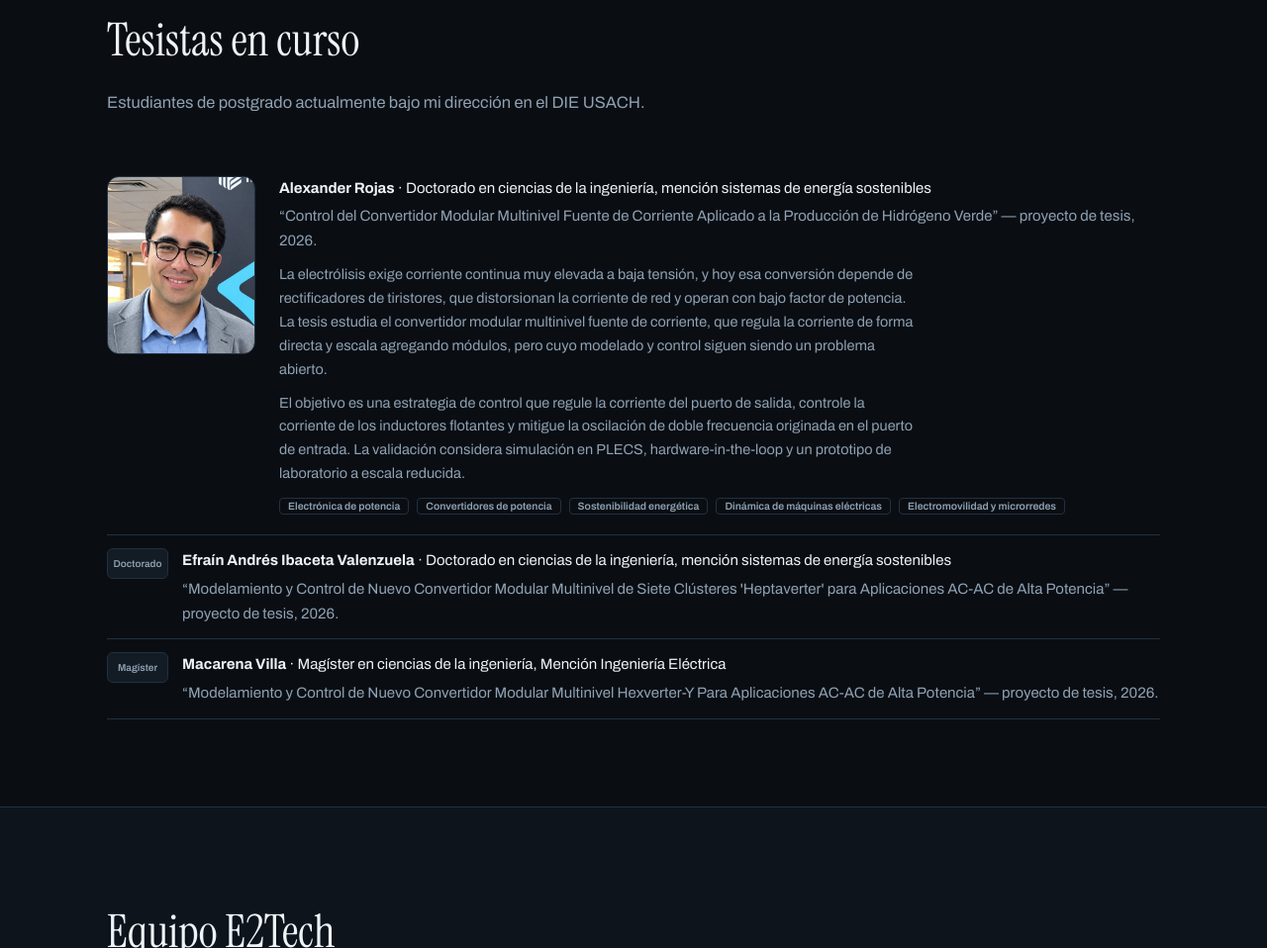
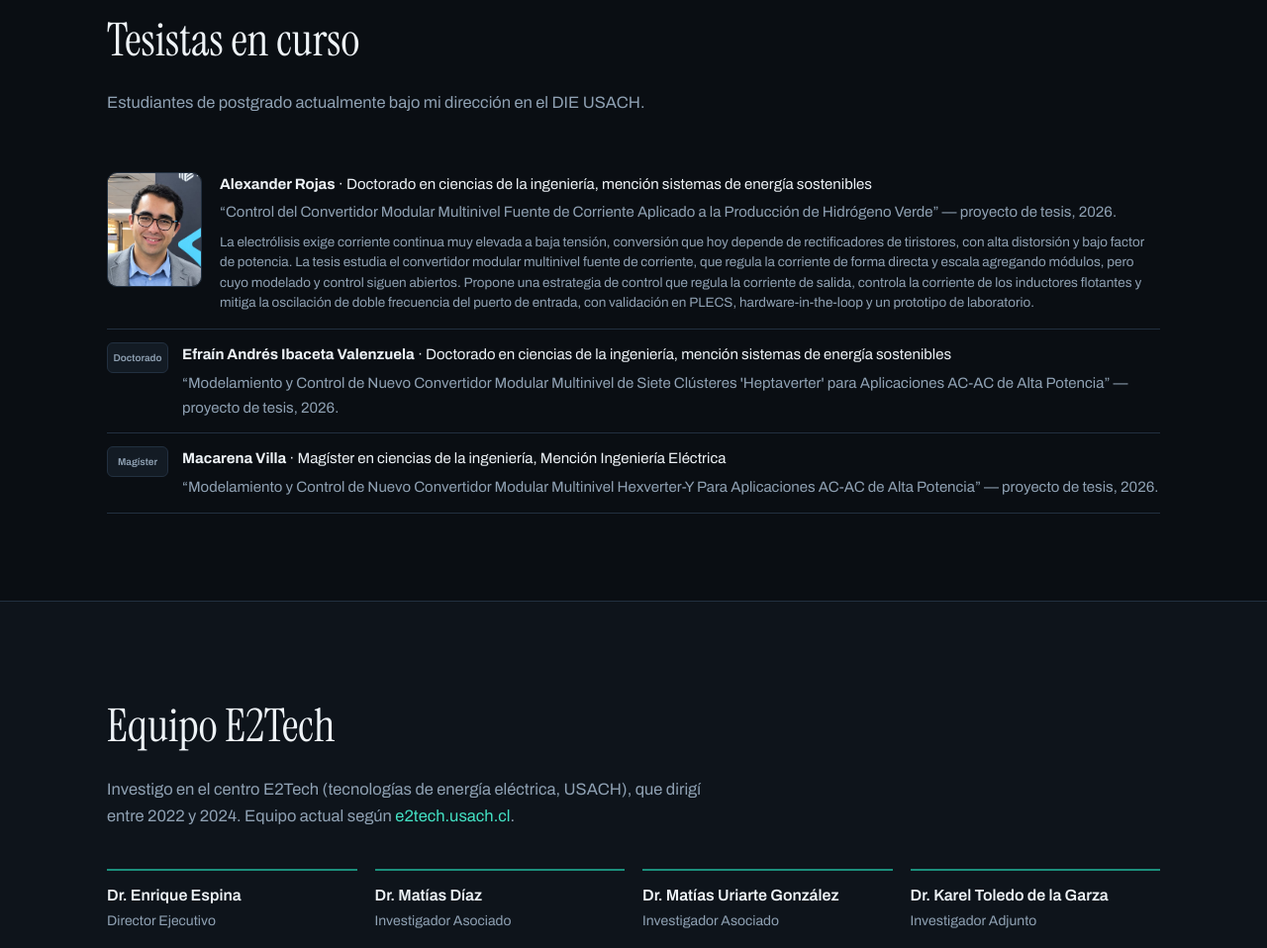
Before and after one commit to matiasddiazd-sudo/matiasdiaz-web, a plain HTML site: page equipo.html in a window 1280 px wide. Shown: the part 1072-2030 px from the top of the page at 99% size. Drawn offline with Linux system fonts and the light colour scheme.

Commit message:
Equipo: ficha de tesista en dos columnas, foto más pequeña y resumen compacto

```diff
--- a/assets/site.css
+++ b/assets/site.css
@@ -141,11 +141,9 @@ a:focus-visible{outline:2px solid var(--volt);outline-offset:3px}
 .tray h3{font:400 26px/1.15 "Instrument Serif",serif;margin-bottom:20px}
 .tray .tl{gap:14px;padding-left:20px}
 .tl .tlfoto{display:block;margin-top:12px;width:100%;max-width:260px;height:auto;border-radius:10px;border:1px solid var(--line)}
-.tesista{display:flex;gap:24px;padding:20px 0;border-bottom:1px solid var(--line);align-items:flex-start}
-.tesista img{flex:none;width:150px;height:180px;object-fit:cover;border-radius:12px;border:1px solid var(--line)}
+.tesista{display:grid;grid-template-columns:96px minmax(0,1fr);gap:18px;padding:16px 0;border-bottom:1px solid var(--line);align-items:start}
+.tesista img{width:96px;height:116px;object-fit:cover;border-radius:10px;border:1px solid var(--line)}
 .tesista p{font-size:15px}
 .tesista .tit{color:var(--muted);margin-top:4px}
-.tesista .res{color:var(--muted);font-size:14.5px;margin-top:10px;max-width:78ch}
-.tesista .links{margin-top:12px;display:flex;gap:8px;flex-wrap:wrap}
-.tesista .links span{font:600 10.5px "Archivo",sans-serif;border:1px solid var(--line);color:var(--muted);padding:2px 8px;border-radius:4px}
-@media(max-width:600px){.tesista{flex-direction:column}}
+.tesista .res{color:var(--muted);font-size:13.5px;line-height:1.5;margin-top:8px}
+@media(max-width:600px){.tesista{grid-template-columns:72px minmax(0,1fr);gap:14px}.tesista img{width:72px;height:88px}}
--- a/equipo.html
+++ b/equipo.html
@@ -32,9 +32,7 @@
     <img src="assets/fotos/tesista-alexander-rojas.jpg" alt="Alexander Rojas" width="400" height="480" loading="lazy">
     <div><p><b>Alexander Rojas</b> · Doctorado en ciencias de la ingeniería, mención sistemas de energía sostenibles</p>
     <p class="tit">“Control del Convertidor Modular Multinivel Fuente de Corriente Aplicado a la Producción de Hidrógeno Verde” — proyecto de tesis, 2026.</p>
-    <p class="res">La electrólisis exige corriente continua muy elevada a baja tensión, y hoy esa conversión depende de rectificadores de tiristores, que distorsionan la corriente de red y operan con bajo factor de potencia. La tesis estudia el convertidor modular multinivel fuente de corriente, que regula la corriente de forma directa y escala agregando módulos, pero cuyo modelado y control siguen siendo un problema abierto.</p>
-    <p class="res">El objetivo es una estrategia de control que regule la corriente del puerto de salida, controle la corriente de los inductores flotantes y mitigue la oscilación de doble frecuencia originada en el puerto de entrada. La validación considera simulación en PLECS, hardware-in-the-loop y un prototipo de laboratorio a escala reducida.</p>
-    <div class="links"><span>Electrónica de potencia</span><span>Convertidores de potencia</span><span>Sostenibilidad energética</span><span>Dinámica de máquinas eléctricas</span><span>Electromovilidad y microrredes</span></div></div>
+    <p class="res">La electrólisis exige corriente continua muy elevada a baja tensión, conversión que hoy depende de rectificadores de tiristores, con alta distorsión y bajo factor de potencia. La tesis estudia el convertidor modular multinivel fuente de corriente, que regula la corriente de forma directa y escala agregando módulos, pero cuyo modelado y control siguen abiertos. Propone una estrategia de control que regula la corriente de salida, controla la corriente de los inductores flotantes y mitiga la oscilación de doble frecuencia del puerto de entrada, con validación en PLECS, hardware-in-the-loop y un prototipo de laboratorio.</p></div>
   </div>
   <div class="pub"><div class="thumb">Doctorado</div>
   <div><p><b>Efraín Andrés Ibaceta Valenzuela</b> · Doctorado en ciencias de la ingeniería, mención sistemas de energía sostenibles</p>
```
